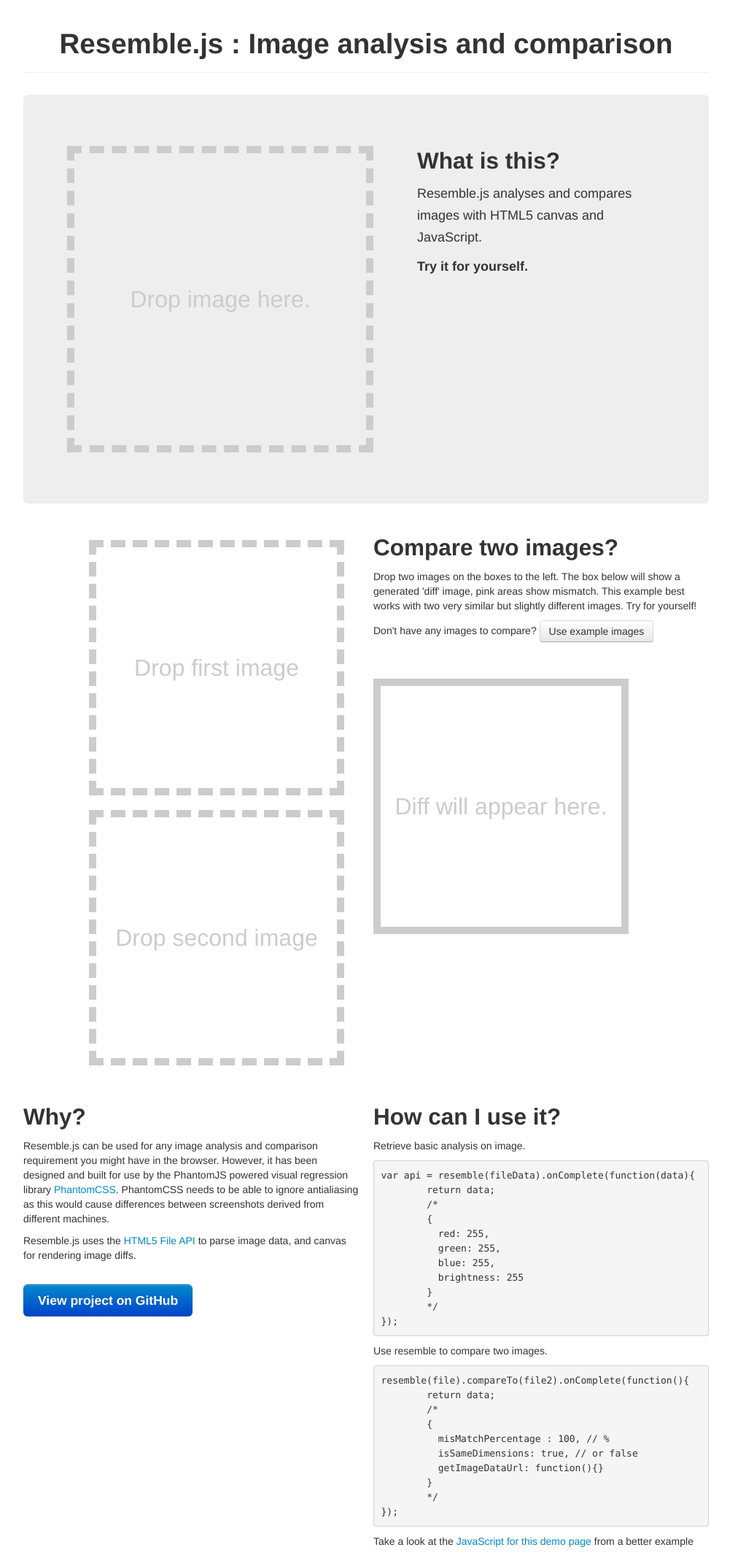
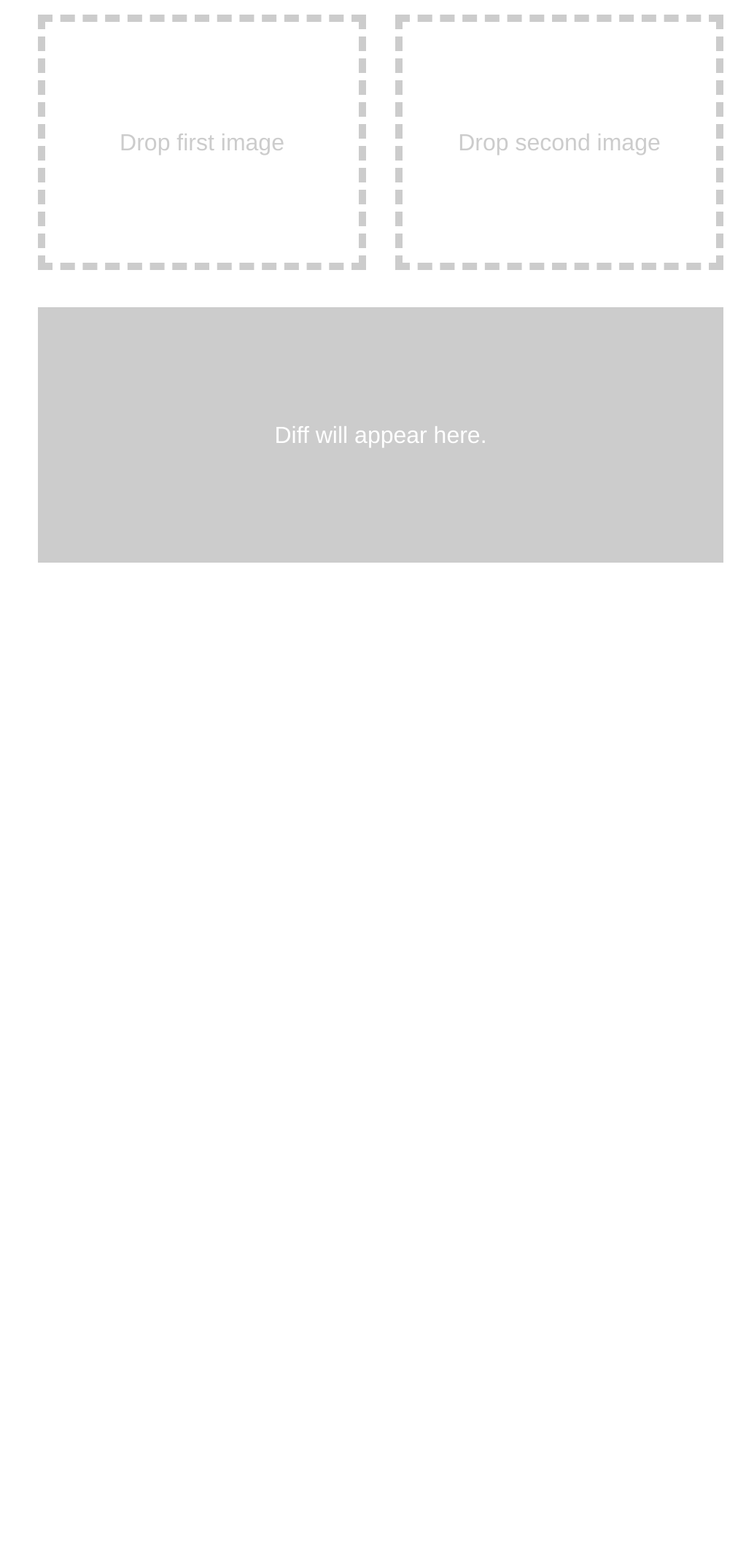
Before and after one commit to mochiflappe/ScreenshotDiff, a website: page Resemblejs/index.html in a window 1280 px wide. Shown: the part 40-2175 px from the top of the page at 73% size, without its empty margins (138-1161 px from the left). After the commit the page ends 901 px from the top, so only its background shows below. Drawn offline with nearby package versions, Linux system fonts and the light colour scheme.

Commit message:
ひとまず動くようにした

```diff
--- a/Resemblejs/demoassets/resemble.css
+++ b/Resemblejs/demoassets/resemble.css
@@ -58,7 +58,35 @@
         left: 0;
     }
     #image-diff {
-        margin-left: 0;
+        /*margin-left: 0;*/
         margin-top: 50px;
         border-style: solid;
     }
+
+.small-drop-zone {
+    float: left;
+    width: 430px;
+    margin-left: 0;
+    margin-top: 0;
+}
+
+.small-drop-zone + .small-drop-zone {
+    float: right;
+}
+
+.image-diff {
+    margin: 20px auto 90px;
+    border: 10px dashed #ccc;
+    background-color: #ccc;
+    color: #fff;
+    font-size: 32px;
+    min-height: 330px;
+    line-height: 330px;
+    text-align: center;
+    min-width: 920px;
+    position: relative;
+}
+
+.small-drop-zone img {
+    position: static;
+}
--- a/Resemblejs/index.html
+++ b/Resemblejs/index.html
@@ -11,60 +11,39 @@
 </head>
 <body>
 <div class="container">
-			<header>
-				<div class="page-header">
-					<h1>Resemble.js : Image analysis and comparison</h1>
+  <div class="span12">
+    <div id="dropzone1" class="small-drop-zone">
+      Drop first image
     </div>
-			</header>
-
-			<section role="main">
-				<div class="row">
+    <div id="dropzone2" class="small-drop-zone">
+      Drop second image
+    </div>
+  </div>
   <div class="span12">
-						<div class="hero-unit">
-							<div class="row">
-								<div class="span6">
+    <div id="diff-results" style="display:none;">
       <p>
-										<div id="drop-zone" class="drop-zone">
-											Drop image here.
-										</div>
+        <strong>The second image is <span id="mismatch"></span>% different compared to the first.
+                  <span id="differentdimensions"
+                        style="display:none;">And they have different dimensions.</span></strong>
       </p>
     </div>
-								<div class="span4">
-									<h2>What is this?</h2>
-									<p>
-										Resemble.js analyses and compares images with HTML5 canvas and JavaScript.
+    <p id="thesame" style="display:none;">
+      <strong>These images are the same!</strong>
     </p>
-									<p>
-										<strong>Try it for yourself.</strong>
-									</p>
-									<div id="image-data" style="display:none">
-
-										RGB
-									    <div class="progress progress-danger">
-										    <div id="red" class="bar" style="width: 0%;"></div>
   </div>
-									    <div class="progress progress-success">
-										    <div id="green" class="bar" style="width: 0%;"></div>
-									    </div>
-									    <div class="progress">
-										    <div id="blue" class="bar" style="width: 0%;"></div>
-									    </div>
-
-									    Brightness
-									    <div class="progress progress-warning">
-									    	<div id="brightness" class="bar" style="width: 0%;"></div>
-									    </div>
-
+  <div class="span12">
+    <div id="image-diff" class="image-diff">
+      Diff will appear here.
     </div>
   </div>
 </div>
-						</div>
-					</div>
-				</div>
+<!--
+
+<div class="container">
   <div class="row">
     <div class="span12">
       <div class="row">
-							<div class="span6">
+        <div class="span12">
           <div id="dropzone1" class="small-drop-zone">
             Drop first image
           </div>
@@ -73,14 +52,8 @@
           </div>
         </div>
         <div class="span6">
-								<h2>Compare two images?</h2>
-								<p>
-									Drop two images on the boxes to the left.  The box below will show a generated 'diff' image, pink areas show mismatch.  This example best works with two very similar but slightly different images.  Try for yourself!
-								</p>
-								<p>
-								Don't have any images to compare? <button class="btn" id="example-images">Use example images</button>
-								</p>
-								<div id="image-diff" class="small-drop-zone">
+
+          <div id="image-diff" class="image-diff">
             Diff will appear here.
           </div>
           <br/>
@@ -90,7 +63,6 @@
             <button class="btn" id="colors">Ignore colors</button>
             <button class="btn" id="antialising">Ignore antialiasing</button>
           </div>
-
           <br/>
           <br/>
 
@@ -114,19 +86,16 @@
             <button class="btn active" id="opaque">Opaque</button>
             <button class="btn" id="transparent">Transparent</button>
           </div>
-
           <br/>
           <br/>
+
           <div id="diff-results" style="display:none;">
             <p>
               <strong>The second image is <span id="mismatch"></span>% different compared to the first.
-										<span id="differentdimensions" style="display:none;">And they have different dimensions.</span></strong>
-									</p>
-									<p>
-										Use the buttons above to change the comparison algorithm.  Perhaps you don't care about color? Annoying antialiasing causing too much noise?  Resemble.js offers multiple comparison options.
+                  <span id="differentdimensions"
+                        style="display:none;">And they have different dimensions.</span></strong>
             </p>
           </div>
-
           <p id="thesame" style="display:none;">
             <strong>These images are the same!</strong>
           </p>
@@ -134,62 +103,9 @@
       </div>
     </div>
   </div>
-				<br/><br/>
-				<div class="row">
-					<div class="span6">
-						<h2>Why?</h2>
-						<p>
-							Resemble.js can be used for any image analysis and comparison requirement you might have in the browser. However, it has been designed and built for use by the PhantomJS powered visual regression library <a href="https://github.com/Huddle/PhantomCSS" target="_blank">PhantomCSS</a>. PhantomCSS needs to be able to ignore antialiasing as this would cause differences between screenshots derived from different machines.
-						</p>
-						<p>
-							Resemble.js uses the <a href="http://www.w3.org/TR/file-upload/" target="_blank">HTML5 File API</a> to parse image data, and canvas for rendering image diffs.
-						</p>
-						<p>
-							<br/>
-							<a class="btn btn-large btn-primary" href="https://github.com/Huddle/Resemble.js"><strong>View project on GitHub</strong></a>
-						</p>
 </div>
-					<div class="span6">
-						<h2>How can I use it?</h2>
-						<p>Retrieve basic analysis on image.</p>
-						<pre>
-var api = resemble(fileData).onComplete(function(data){
-	return data;
-	/*
-	{
-	  red: 255,
-	  green: 255,
-	  blue: 255,
-	  brightness: 255
-	}
-	*/
-});</pre>
-						<p>Use resemble to compare two images.</p>
-						<pre>
-resemble(file).compareTo(file2).onComplete(function(){
-	return data;
-	/*
-	{
-	  misMatchPercentage : 100, // %
-	  isSameDimensions: true, // or false
-	  getImageDataUrl: function(){}
-	}
-	*/
-});</pre>
-<p>Take a look at the <a href="demoassets/main.js" target="_blank">JavaScript for this demo page</a> from a better example</p>
-					</div>
-				</div>
-			</section>
+-->
 
-			<footer class="footer">
-				<p>
-					Created by <a href="https://github.com/jamescryer" target="_blank">James Cryer</a> and the Huddle development team.
-				</p>
-				<p>
-					The image used in the comparison example was created by <a href="https://twitter.com/Shadowise" target="_blank">Daniel Rajendran</a>
-				</p>
-			</footer>
-		</div>
 <script src="https://ajax.googleapis.com/ajax/libs/jquery/1.9.1/jquery.min.js"></script>
 <script src="resemble.js"></script>
 <script src="demoassets/main.js"></script>
```
Lines whose indentation alone changed are shown as unchanged.
